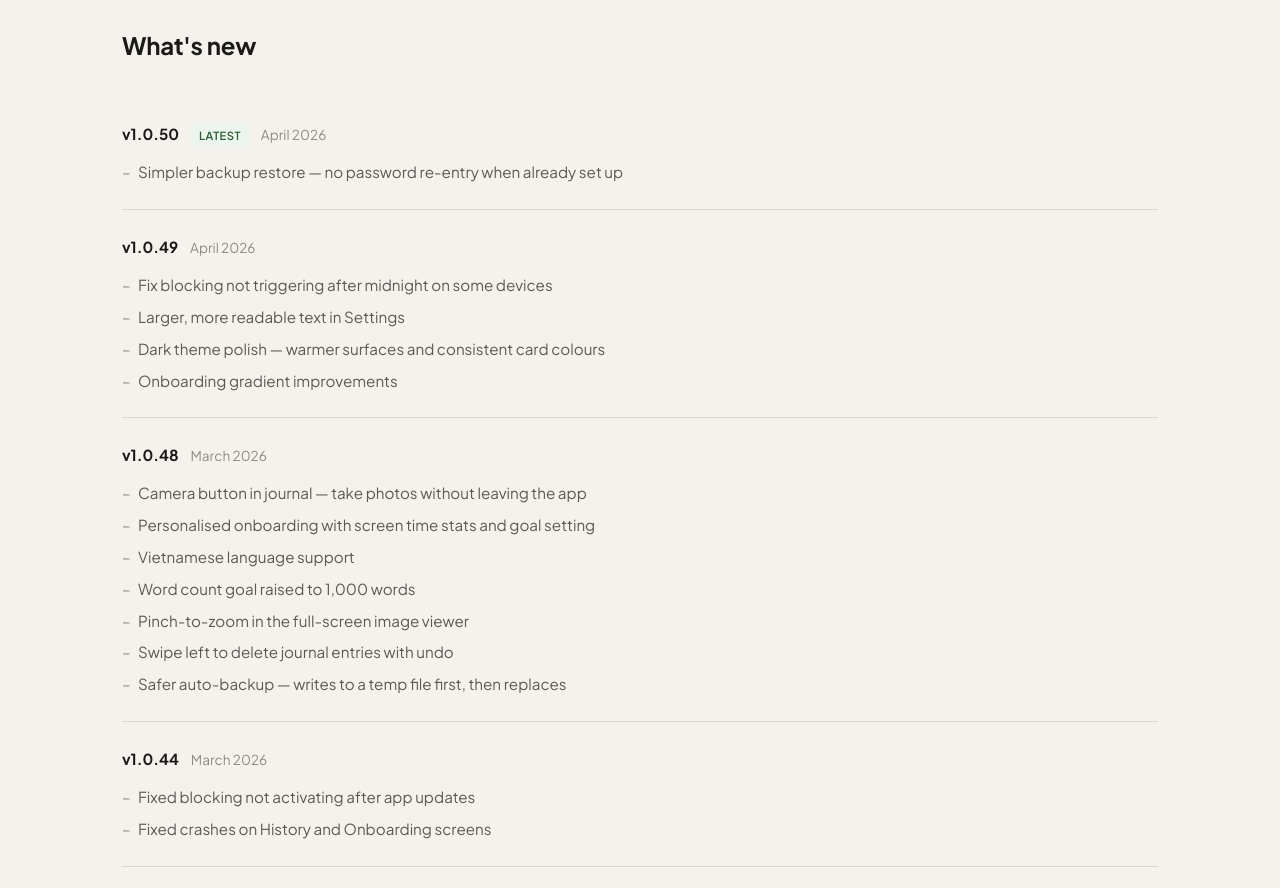
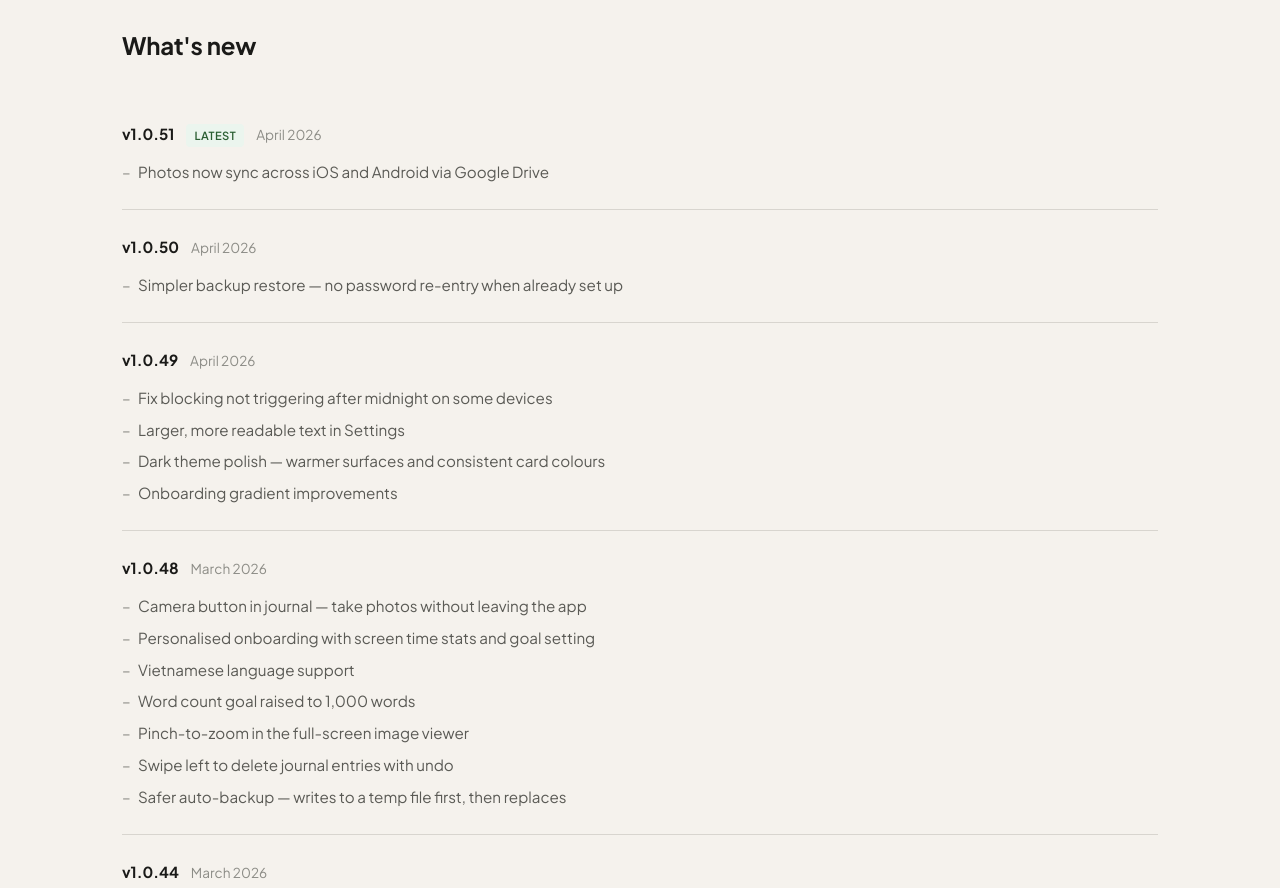
Before and after one commit to alanmurfi/morningmindful-site, a plain HTML site: page index.html in a window 1280 px wide. Shown: the part 2120-3008 px from the top of the page. Drawn offline with Linux system fonts and the light colour scheme.

Commit message:
release: v1.0.51 — photos now sync cross-platform via Drive
Co-Authored-By: Claude Opus 4.6 (1M context) <noreply@anthropic.com>

```diff
--- a/index.html
+++ b/index.html
@@ -719,8 +719,18 @@
 
                 <div class="release">
                     <div class="release-header">
+                        <span class="release-version">v1.0.51</span>
+                        <span class="release-latest">Latest</span>
+                        <span class="release-date">April 2026</span>
+                    </div>
+                    <ul class="release-items">
+                        <li>Photos now sync across iOS and Android via Google Drive</li>
+                    </ul>
+                </div>
+
+                <div class="release">
+                    <div class="release-header">
                         <span class="release-version">v1.0.50</span>
-                        <span class="release-latest">Latest</span>
                         <span class="release-date">April 2026</span>
                     </div>
                     <ul class="release-items">
```
